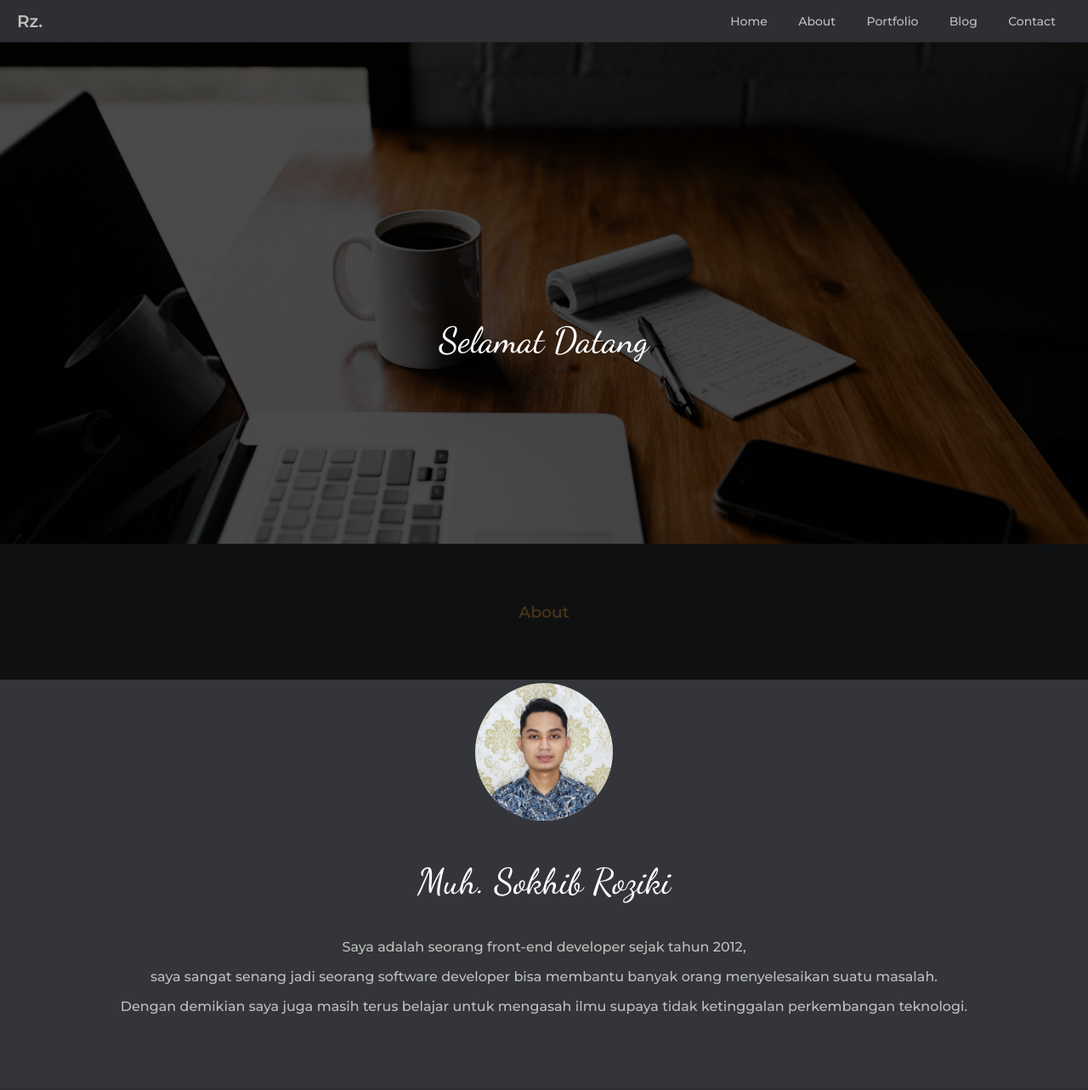
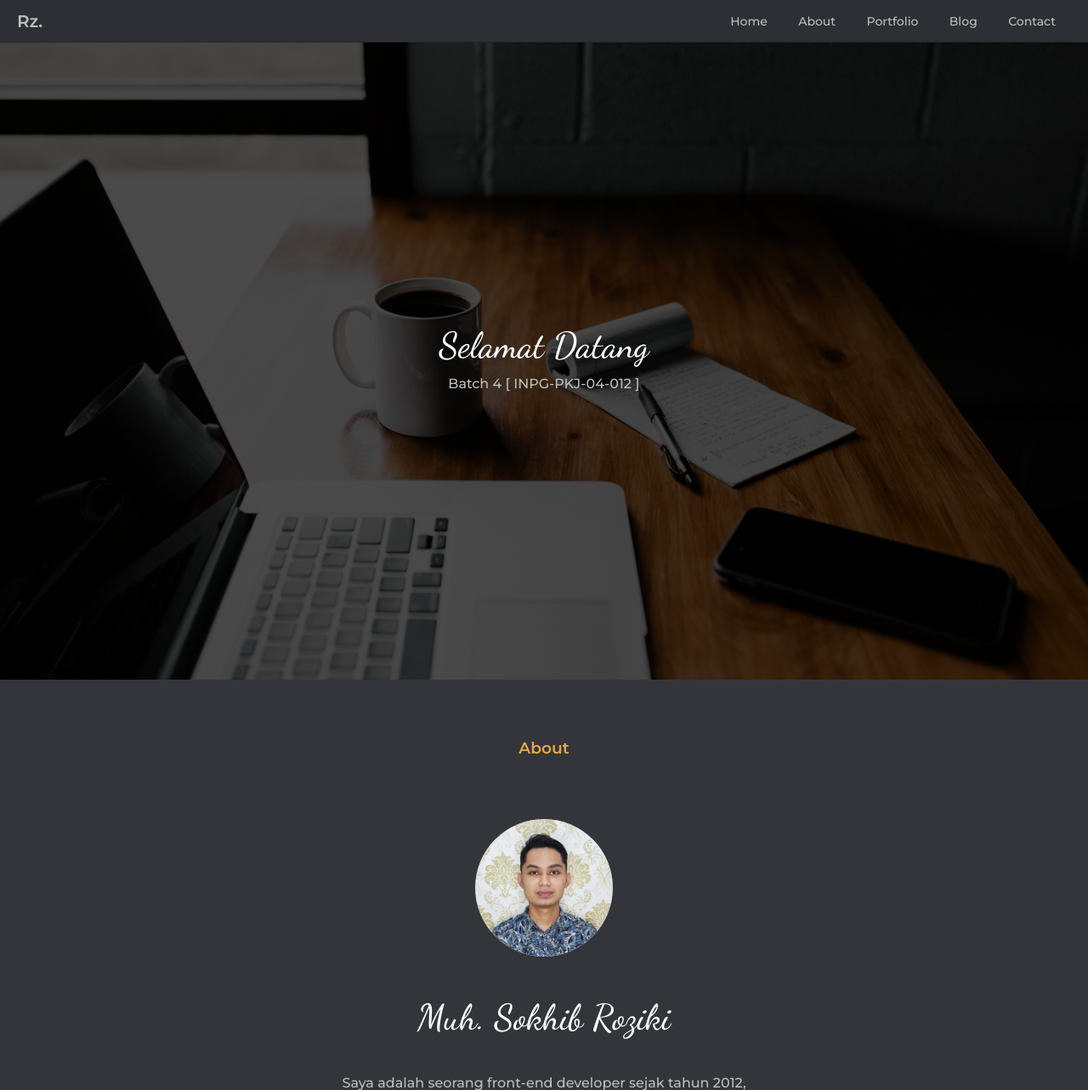
Before and after one commit to roziy/porto-test, a PHP site: page / in a window 1280 px wide. Shown: the top 1283 px of the page at 85% size. Run offline with PHP 8.4, Linux system fonts and the light colour scheme.

Commit message:
fix height overlay

```diff
--- a/css/theme-default.css
+++ b/css/theme-default.css
@@ -62,7 +62,7 @@ a.title {
     bottom: 0;
     right: 0;
     width: 100%;
-    height: inherit;
+    height: 100%;
     background-color: rgba(0, 0, 0, 0.7);
     display: flex;
     flex-direction: column;
@@ -104,7 +104,8 @@ nav {
 section {
     padding-top: 50px;
     background-color: #2e2f34;
-    min-height: 640px;
+    /* min-height: 640px; */
+    min-height: 100vh;
     width: 100%;
     transition: all 0.5s ease;
 }
--- a/home.html
+++ b/home.html
@@ -43,7 +43,8 @@
     </nav>
     <section id="home">
         <div class="overlay avatar-container">
-            <h3 class="text-center welcome">Selamat Datang</h3>
+            <h3 class="text-center welcome" style="margin-bottom: 10px;">Selamat Datang</h3>
+            <p style="margin:0">Batch 4 [ INPG-PKJ-04-012 ]</p>
         </div>
     </section>
     <section id="about">
@@ -54,7 +55,7 @@
         <h3 class="text-center welcome">Muh. Sokhib Roziki</h3>
         <p class="text-center">Saya adalah seorang front-end developer sejak tahun 2012, </p>
         <p class="text-center" style="margin: 0px;">saya sangat senang jadi seorang
-            software developer bisa membantu banyak orang menyelesaikan suatu masalah. </p>
+            web developer & mobile developer bisa membantu banyak orang menyelesaikan suatu masalah. </p>
         <p class="text-center">Dengan demikian saya juga masih terus belajar untuk mengasah ilmu supaya tidak
             ketinggalan perkembangan teknologi. </p>
     </section>
```
